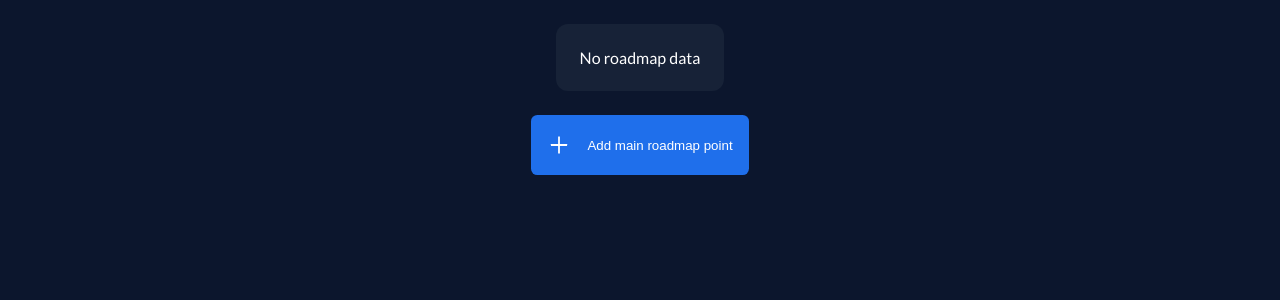
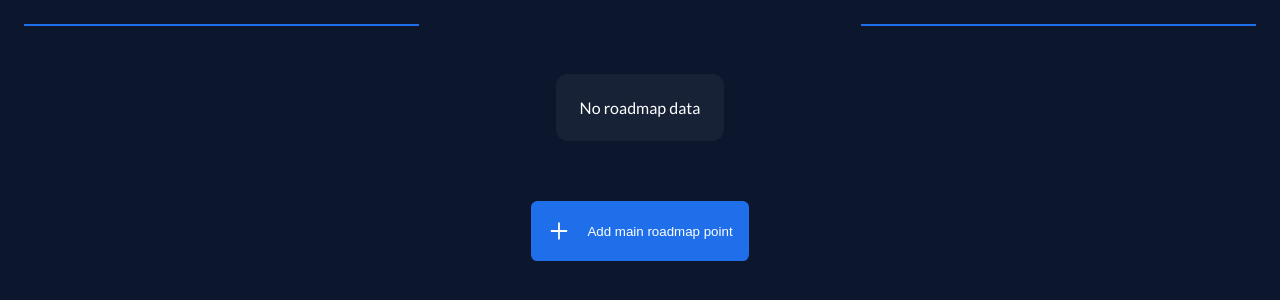
Before and after one commit to goodideagiver/roadmapper-ts, a React (Vite) app: page / in a window 1280 px wide. Shown: the top 300 px of the page. Built offline with nearby package versions, Linux system fonts and the light colour scheme.

Commit message:
Add roadmap length indicator

```diff
--- a/src/components/AddRoadmapPoint/AddRoadmapPoint.module.css
+++ b/src/components/AddRoadmapPoint/AddRoadmapPoint.module.css
@@ -4,7 +4,7 @@
 	justify-content: center;
 	gap: 1rem;
 	width: fit-content;
-	margin: 0 auto;
+	margin: var(--large-spacing) auto;
 }
 
 .icon {
--- a/src/components/Roadmap/Roadmap.module.css
+++ b/src/components/Roadmap/Roadmap.module.css
@@ -5,6 +5,7 @@
 	gap: var(--small-spacing);
 	max-width: min(1200px, 100%);
 	margin: 0 auto;
+	overflow-y: auto;
 }
 
 .info {
--- /dev/null
+++ b/src/components/RoadmapSummary/RoadmapSummary.module.css
@@ -0,0 +1,19 @@
+.line {
+	border-bottom: 2px var(--body-highlight) solid;
+}
+
+.root {
+	display: flex;
+	align-items: center;
+	padding: var(--medium-spacing);
+}
+
+.root > * {
+	flex: 1 3;
+}
+
+.days {
+	flex: 1 0;
+	text-align: center;
+	margin: 0 var(--medium-spacing);
+}
--- a/src/components/RoadmapSummary/RoadmapSummary.tsx
+++ b/src/components/RoadmapSummary/RoadmapSummary.tsx
@@ -1,5 +1,7 @@
 import { daysToYrsMthWeekDayString } from '../../helpers/timeDiff.helper';
 import { useRoadmap } from '../../store/useRoadmap';
+
+import * as classes from './RoadmapSummary.module.css';
 
 export const RoadmapSummary = () => {
 	const { mainRoadmapPoints } = useRoadmap();
@@ -8,5 +10,11 @@ export const RoadmapSummary = () => {
 
 	const totalDays = days.reduce((acc, curr) => acc + curr.daysToComplete, 0);
 
-	return <div>{daysToYrsMthWeekDayString(totalDays)}</div>;
+	return (
+		<div className={classes.root}>
+			<span className={classes.line} />
+			<p className={classes.days}>{daysToYrsMthWeekDayString(totalDays)}</p>
+			<span className={classes.line} />
+		</div>
+	);
 };
```
